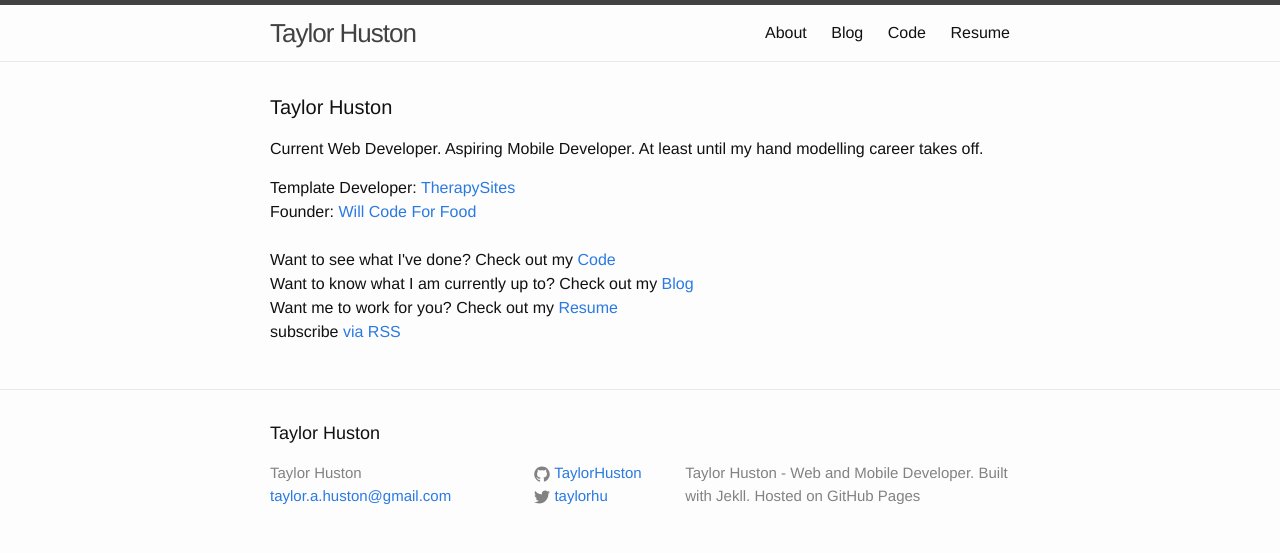
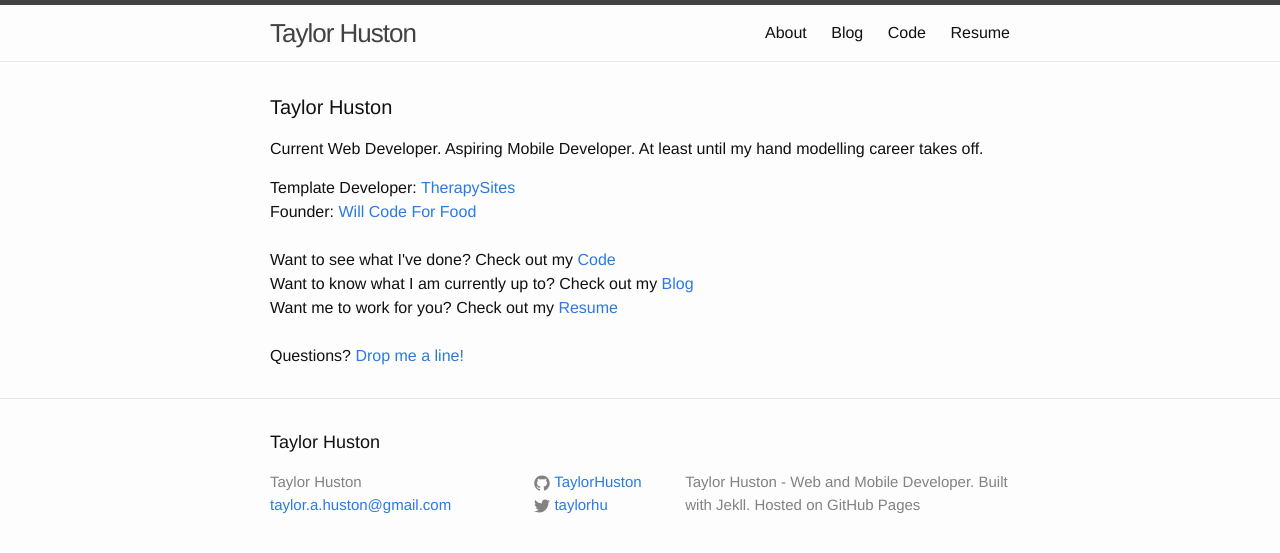
Before and after one commit to TaylorHuston/taylorhuston.github.io, a Jekyll site: the page built from index.html, in a window 1280 px wide. Shown: the top 553 px of the page. Built offline with Jekyll 4.4.1, drawn with Linux system fonts in a browser that asks for light colours.

Commit message:
Update Homepage

```diff
--- a/index.html
+++ b/index.html
@@ -12,11 +12,9 @@ layout: default
   Founder: <a href="http://www.willcodeforfood.io" target="_blank">Will Code For Food</a><br />
   <br />
   Want to see what I've done? Check out my <a href="code">Code</a><br />
-  Want to know what I am currently up to? Check out my <a href="blog.html">Blog</a><br />
-  Want me to work for you? Check out my <a href="resume.html">Resume</a><br />
-
-
-
-  <p class="rss-subscribe">subscribe <a href="{{ "/feed.xml" | prepend: site.baseurl }}">via RSS</a></p>
+  Want to know what I am currently up to? Check out my <a href="blog">Blog</a><br />
+  Want me to work for you? Check out my <a href="resume">Resume</a><br />
+  <br />
+  Questions? <a href="https://twitter.com/TaylorHu" targe="_blank">Drop me a line!</a>
 
 </div>
```
